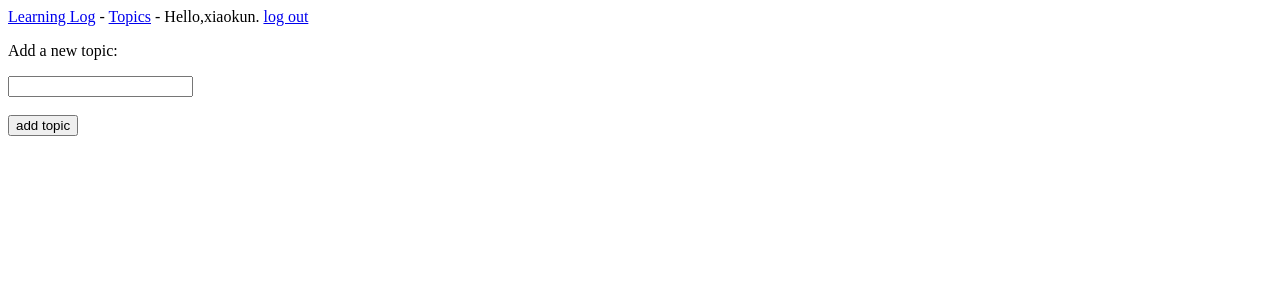
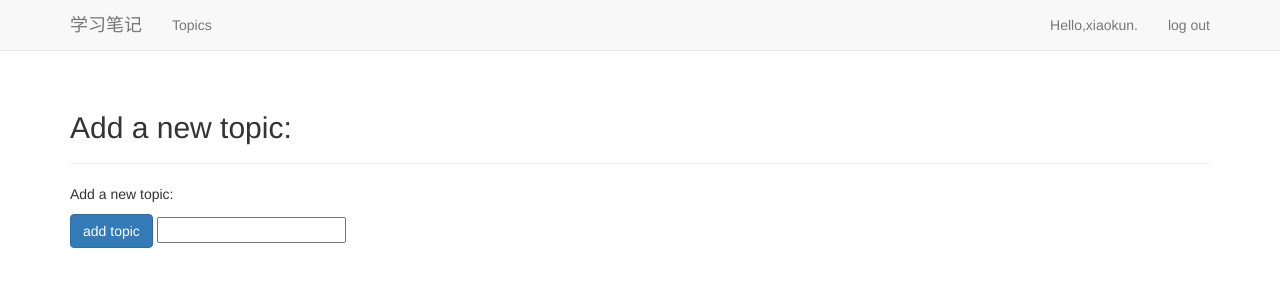
Before and after one commit to xiaosaturn/LearningLog, a Django app: page /new_topic/ in a window 1280 px wide. Shown: the top 300 px of the page. Run offline with Django 3.2, Linux system fonts and the light colour scheme; a user stored in the database is signed in; some libraries are stand-ins or nearby versions.

Commit message:
加样式

```diff
--- a/learning_logs/templates/learning_logs/base.html
+++ b/learning_logs/templates/learning_logs/base.html
@@ -1,12 +1,52 @@
-<p>
-  <a href="{% url 'learning_logs:index' %}">Learning Log</a> -
-  <a href="{% url 'learning_logs:topics' %}">Topics</a> -
-  {% if user.is_authenticated %}
-    Hello,{{ user.username }}.
-    <a href="{% url 'users:logout' %}">log out</a>
-  {% else %}
-    <a href="{% url 'users:register' %}">register</a>
-    <a href="{% url 'users:login' %}">log in</a>
-  {% endif %}
-</p>
-{% block content %}{% endblock content %}
+{% load bootstrap3 %}
+
+<!DOCTYPE html>
+<html lang="en">
+  <head>
+    <meta charset="utf-8">
+    <meta http-equiv="X-UA-Compatible" content="IE=edge">
+    <meta name="viewport" content="width=device-width,initial-scale=1">
+    <title>学习笔记</title>
+
+    {% bootstrap_css %}
+    {% bootstrap_javascript %}
+  </head>
+  <body>
+    <!-- Static navbar -->
+    <nav class="navbar navbar-default navbar-static-top">
+      <div class="container">
+        <div class="navbar-header">
+          <button type="button" class="navbar-toggle collapsed"
+                  data-toggle="collapse" data-target="#navbar"
+                  aria-expanded="false" aria-controls="navbar">
+          </button>
+          <a class="navbar-brand" href="{% url 'learning_logs:index' %}">学习笔记</a>
+        </div>
+        <div id="navbar" class="navbar-collapse collapse">
+          <ul class="nav navbar-nav">
+            <li><a href="{% url 'learning_logs:topics' %}">Topics</a></li>
+          </ul>
+          <ul class="nav navbar-nav navbar-right">
+            {% if user.is_authenticated %}
+              <li><a>Hello,{{ user.username }}.</a></li>
+              <li><a href="{% url 'users:logout' %}">log out</a></li>
+            {% else %}
+              <li><a href="{% url 'users:register' %}">register</a></li>
+              <li><a href="{% url 'users:login' %}">log in</a></li>
+            {% endif %}
+          </ul>
+        </div><!--/.nav-collapse -->
+      </div>
+    </nav>
+
+    <div class="container">
+      <div class="page-header">
+        {% block header %}{% endblock header%}
+      </div>
+      <div>
+        {% block content %}{% endblock content %}
+      </div>
+    </div><!--/container -->
+
+  </body>
+</html>
--- a/learning_logs/templates/learning_logs/new_topic.html
+++ b/learning_logs/templates/learning_logs/new_topic.html
@@ -1,13 +1,22 @@
 {% extends "learning_logs/base.html" %}
+{% load bootstrap3 %}
+
+
+{% block header %}
+  <h2>Add a new topic:</h2>
+{% endblock header %}
 
 {% block content %}
   <p>Add a new topic:</p>
 
-  <form action="{% url 'learning_logs:new_topic' %}" method='post'>
+  <form action="{% url 'learning_logs:new_topic' %}" method='post' class="form">
     {% csrf_token %}
-    {{ form.as_p }}
+    {% bootstrap_form form %}
+
+    {% buttons %}
+      <button name="submit" class="btn btn-primary">add topic</button>
+    {% endbuttons %}
     <input type="text" name="text"/><br><br>
-    <button name="submit">add topic</button>
   </form>
 
 {% endblock content %}
```
Also changed, not shown: learning_log/settings.py (+9 -0 lines), learning_logs/templates/learning_logs/index.html (+13 -1 lines), learning_logs/templates/learning_logs/topic.html (+17 -9 lines), learning_logs/templates/learning_logs/topics.html (+10 -2 lines), users/templates/users/login.html (+9 -2 lines), db.sqlite3.
